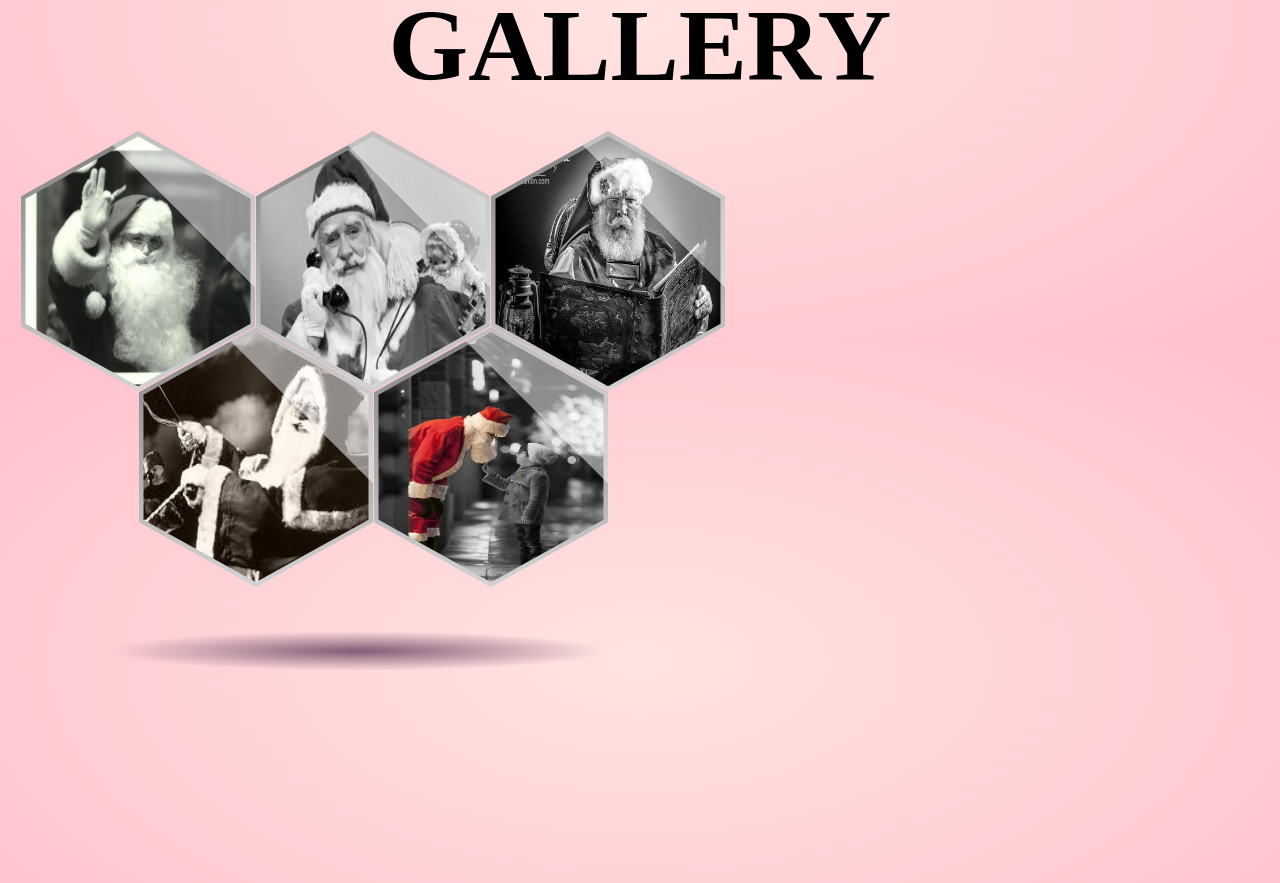
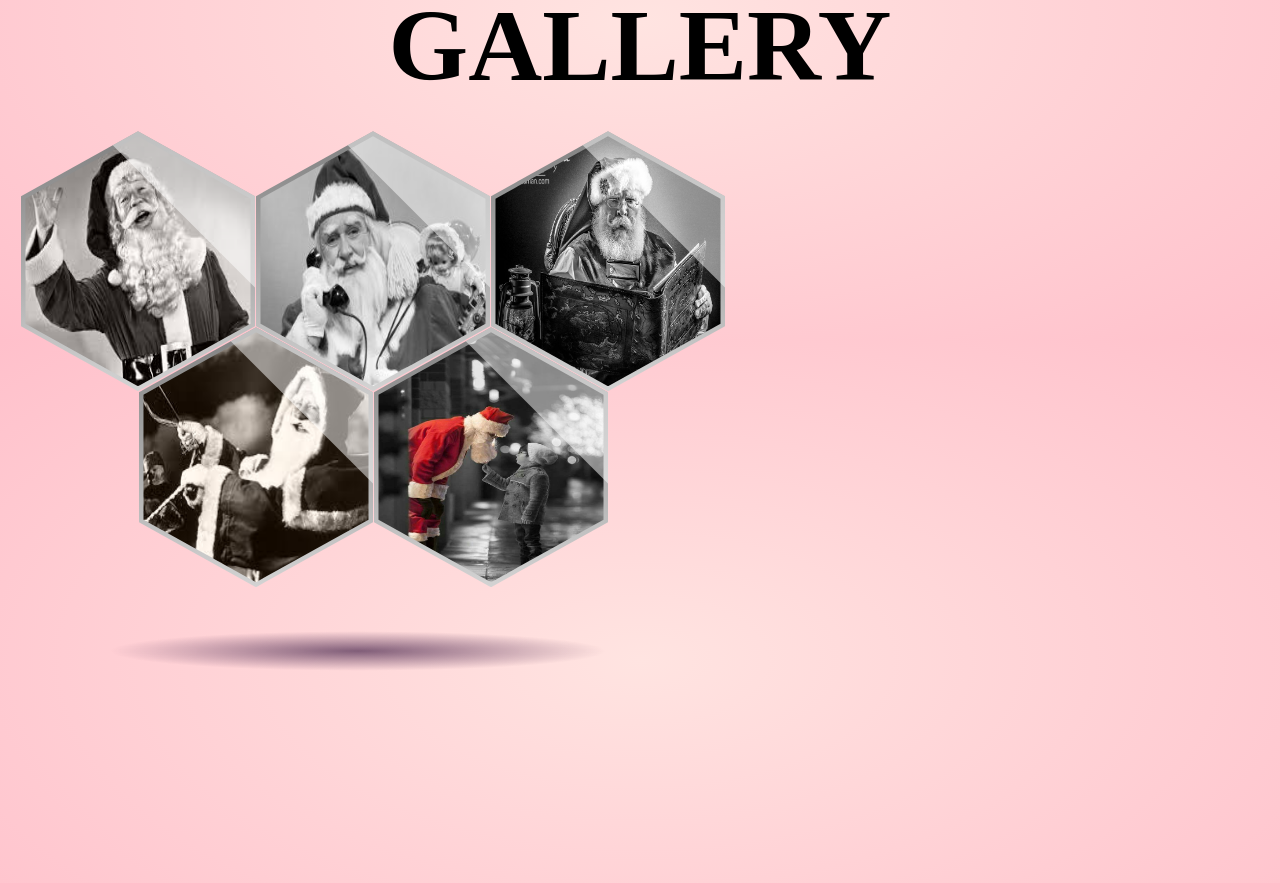
Before and after one commit to GarciaJp-1/Projects, a plain HTML site: page index.html in a window 1280 px wide. Shown: the part 1580-2463 px from the top of the page. Drawn offline with Linux system fonts and the light colour scheme.

Commit message:
Update index.html

```diff
--- a/index.html
+++ b/index.html
@@ -45,7 +45,7 @@
 	<h1>GALLERY</h1>
 <div class = "gallery">
   <div class="clipped-border">
-    <img src="First.jpeg" id="clipped">
+    <img src="pam.jpg" id="clipped">
   </div>
   <div class="clipped-border">
     <img src="SEC.jpg" id="clipped">
```
